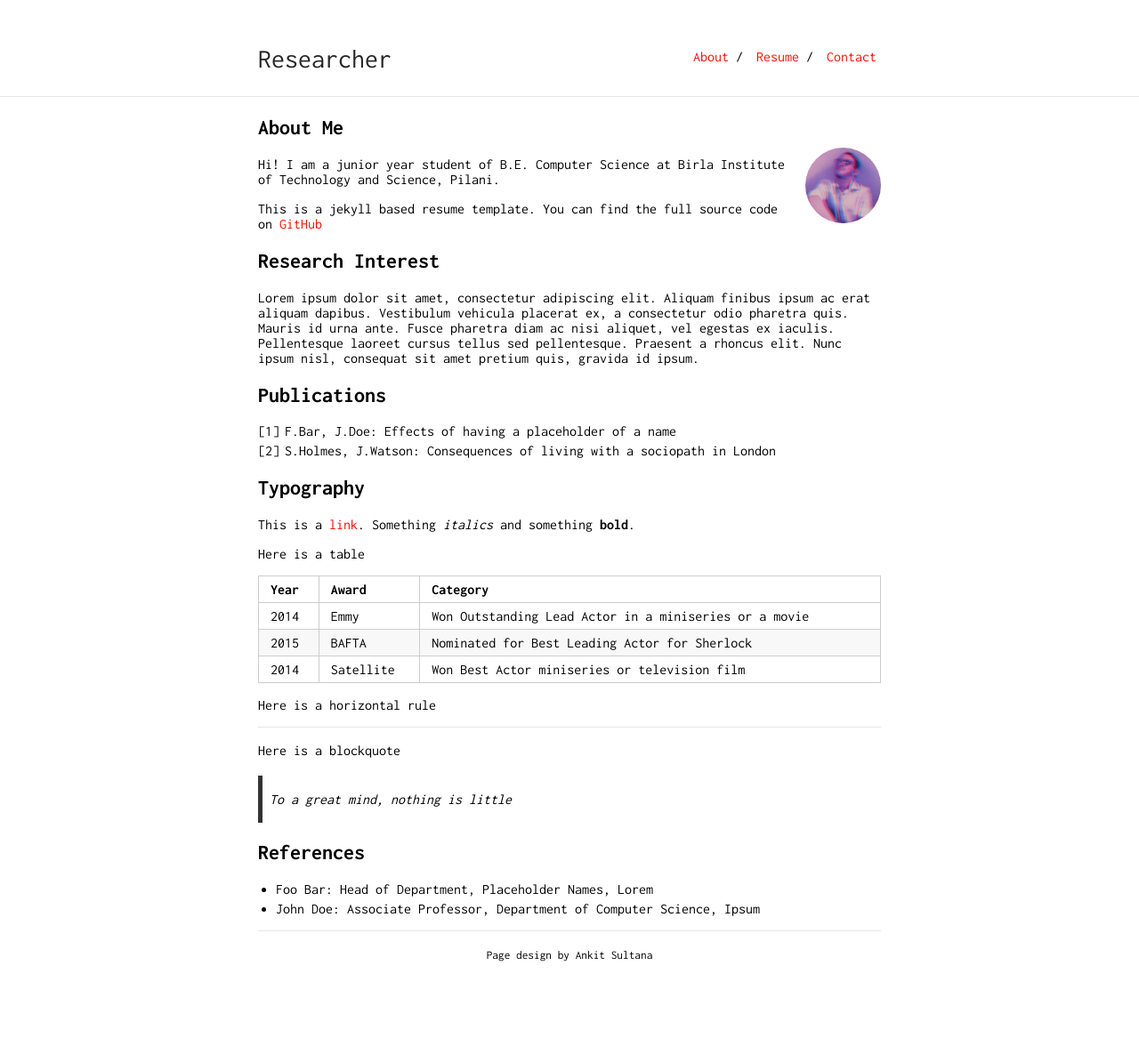
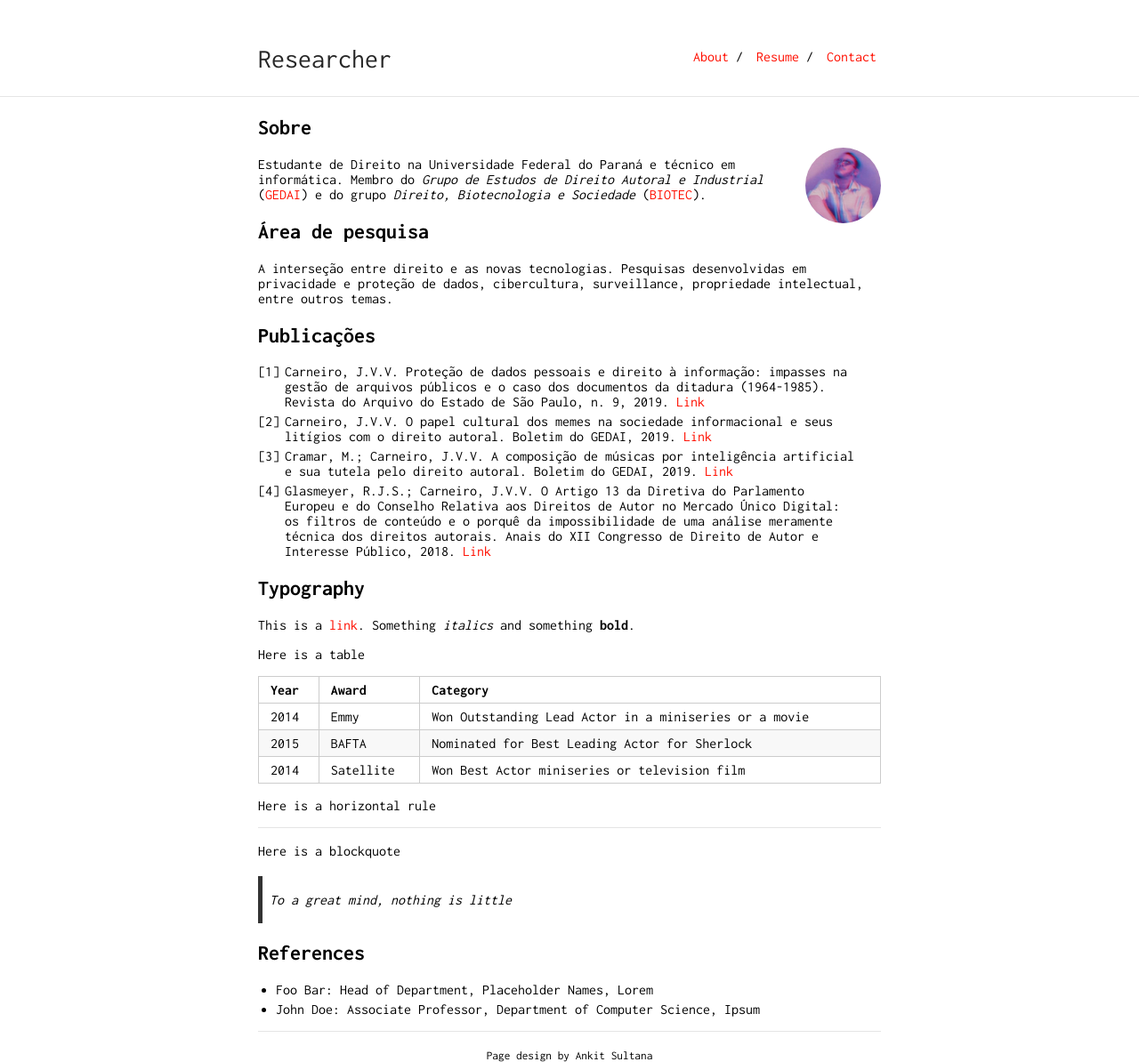
Before and after one commit to joaovvcarneiro/joaovvcarneiro.github.io, a Jekyll site: the page built from index.md, in a window 1280 px wide. Shown: the whole page at 89% size. Built offline with Jekyll 4.4.1, drawn with Linux system fonts in a browser that asks for light colours; our own code applies the rules of GitHub Pages for plain Markdown files; before the commit the page ends 1081 px from its top, so only the background shows below that.

Commit message:
Update index.md

```diff
--- a/index.md
+++ b/index.md
@@ -2,22 +2,24 @@
 layout: default
 ---
 
-## About Me
+## Sobre
 
 <img class="profile-picture" src="foto-jv.jpg">
 
-Hi! I am a junior year student of B.E. Computer Science at Birla Institute of Technology and Science, Pilani.
+Estudante de Direito na Universidade Federal do Paraná e técnico em informática. Membro do *Grupo de Estudos de Direito Autoral e Industrial* ([GEDAI](http://gedai.com.br)) e do grupo *Direito, Biotecnologia e Sociedade* ([BIOTEC](http://www.direito.ufpr.br/portal/biotec/)).
 
-This is a jekyll based resume template. You can find the full source code on [GitHub](https://github.com/bk2dcradle/researcher)
+## Área de pesquisa
 
-## Research Interest
+A interseção entre direito e as novas tecnologias. Pesquisas desenvolvidas em privacidade e proteção de dados, cibercultura, surveillance, propriedade intelectual, entre outros temas.
 
-Lorem ipsum dolor sit amet, consectetur adipiscing elit. Aliquam finibus ipsum ac erat aliquam dapibus. Vestibulum vehicula placerat ex, a consectetur odio pharetra quis. Mauris id urna ante. Fusce pharetra diam ac nisi aliquet, vel egestas ex iaculis. Pellentesque laoreet cursus tellus sed pellentesque. Praesent a rhoncus elit. Nunc ipsum nisl, consequat sit amet pretium quis, gravida id ipsum.
+## Publicações
 
-## Publications
+1. Carneiro, J.V.V. Proteção de dados pessoais e direito à informação: impasses na gestão de arquivos públicos e o caso dos documentos da ditadura (1964-1985). Revista do Arquivo do Estado de São Paulo, n. 9, 2019. [Link](http://www.arquivoestado.sp.gov.br/revista_do_arquivo/09/artigo_03.php)
+2. Carneiro, J.V.V. O papel cultural dos memes na sociedade informacional e seus litígios com o direito autoral. Boletim do GEDAI, 2019. [Link](http://www.gedai.com.br/junho-2019/o-papel-cultural-dos-memes-na-sociedade-informacional-e-seus-litigios-com-o-direito-autoral/)
+3. Cramar, M.; Carneiro, J.V.V. A composição de músicas por inteligência artificial e sua tutela pelo direito autoral. Boletim do GEDAI, 2019. [Link](http://www.gedai.com.br/outubro-de-2019/a-composicao-de-musicas-por-inteligencia-artificial-e-sua-tutela-pelo-direito-autoral/)
+4. Glasmeyer, R.J.S.; Carneiro, J.V.V. O Artigo 13 da Diretiva do Parlamento Europeu e do Conselho Relativa aos Direitos de Autor no Mercado Único Digital: os filtros de conteúdo e o porquê da impossibilidade de uma análise meramente técnica dos direitos autorais. Anais do XII Congresso de Direito de Autor e Interesse Público, 2018. [Link](http://www.gedai.com.br/wp-content/uploads/2019/05/002-O-ARTIGO-13-DA-DIRETIVA-DO-PARLAMENTO-EUROPEU.pdf)
 
-1. F.Bar, J.Doe: Effects of having a placeholder of a name
-2. S.Holmes, J.Watson: Consequences of living with a sociopath in London
+
 
 ## Typography
 
```
